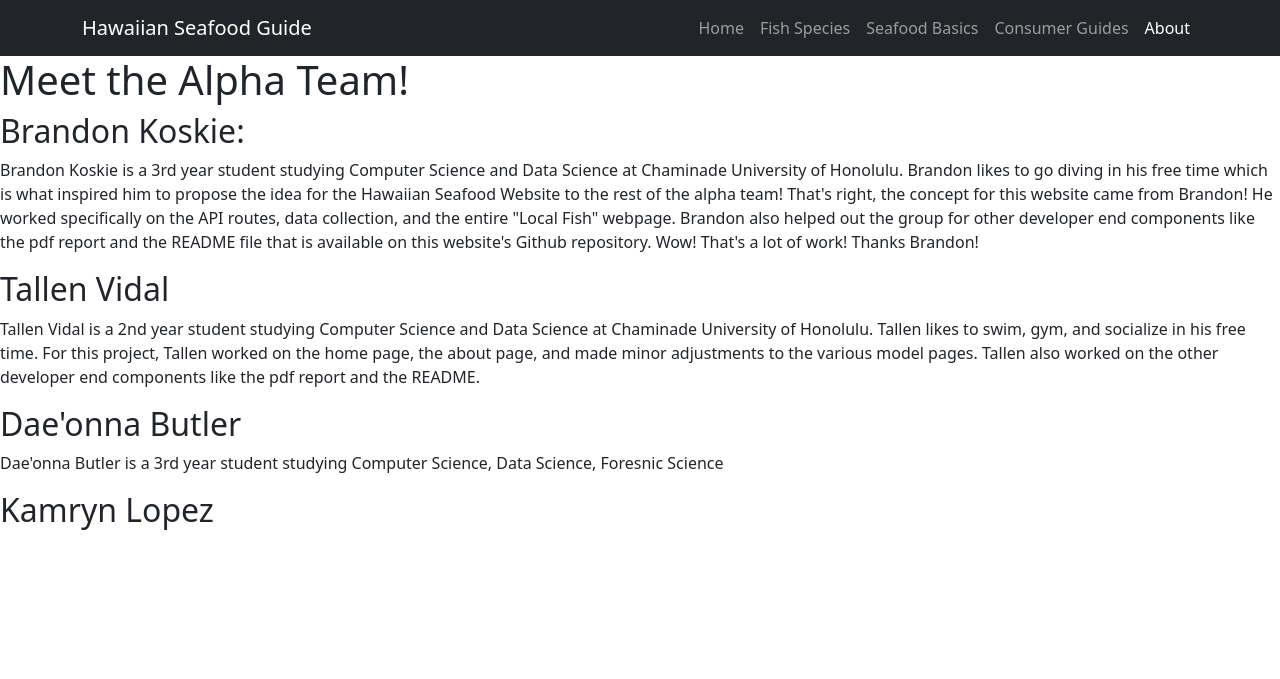
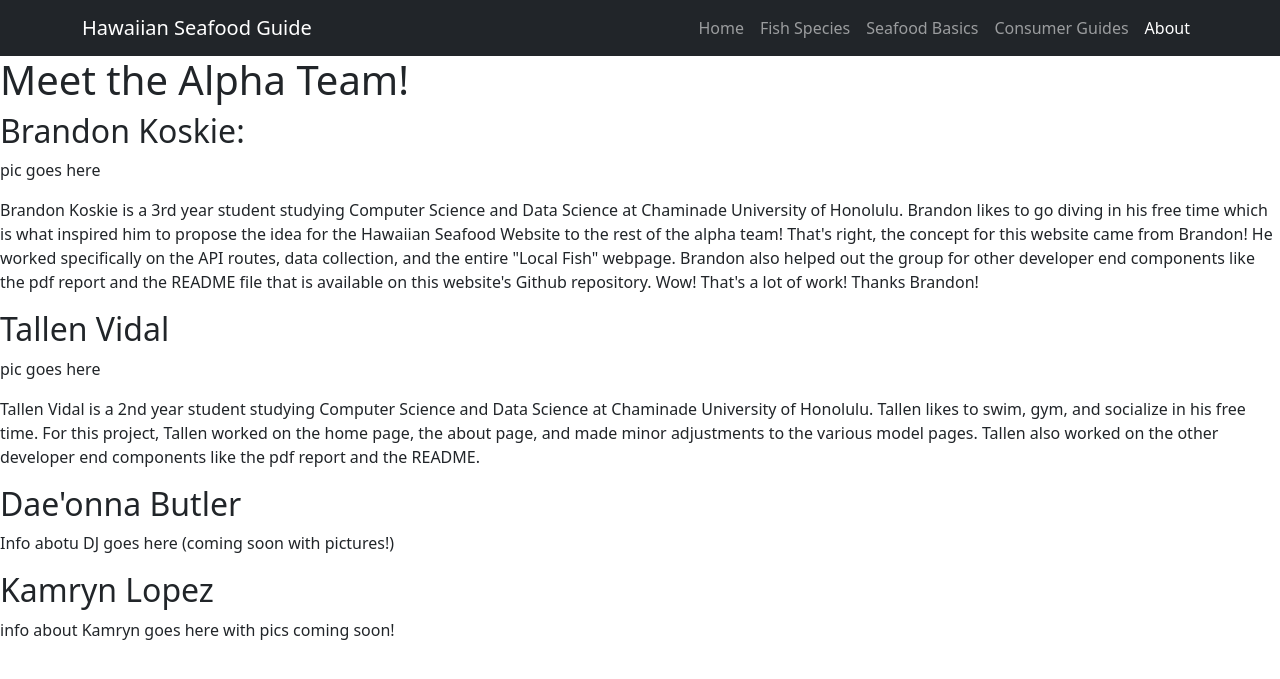
Before and after one commit to BrandonKoskie/cs401_fish_site, a Flask app: page /about in a window 1280 px wide. Shown: the top 679 px of the page. Run offline with Flask 3, Linux system fonts and the light colour scheme.

Commit message:
final touches before presentaion 8:40

```diff
--- a/api/templates/about.html
+++ b/api/templates/about.html
@@ -23,6 +23,7 @@
 
 
 <h2> Brandon Koskie:</h2>
+<p>pic goes here</p>
 <p> Brandon Koskie is a 3rd year student studying Computer Science and Data Science at Chaminade University of Honolulu.
 Brandon likes to go diving in his free time which is what inspired him to propose the idea for the Hawaiian Seafood Website to the rest
 of the alpha team! That's right, the concept for this website came from Brandon! He worked specifically on the API routes, data
@@ -30,12 +31,14 @@ collection, and the entire "Local Fish" webpage. Brandon also helped out the gro
 the pdf report and the README file that is available on this website's Github repository. Wow! That's a lot of work! Thanks Brandon!
 </p>
 <h2> Tallen Vidal </h2>
+<p> pic goes here</p>
 <p>Tallen Vidal is a 2nd year student studying Computer Science and Data Science at Chaminade University of Honolulu.
 Tallen likes to swim, gym, and socialize in his free time. For this project, Tallen worked on the home page, the about page,
 and made minor adjustments to the various model pages. Tallen also worked on the other developer end components like the pdf report
 and the README. </p>
 <h2> Dae'onna Butler</h2>
-<p> Dae'onna Butler is a 3rd year student studying Computer Science, Data Science, Foresnic Science</p>
+<p> Info abotu DJ goes here (coming soon with pictures!)</p>
 <h2> Kamryn Lopez</h2>
+<p> info about Kamryn goes here with pics coming soon!</p>
 </body>
 </html>
```
